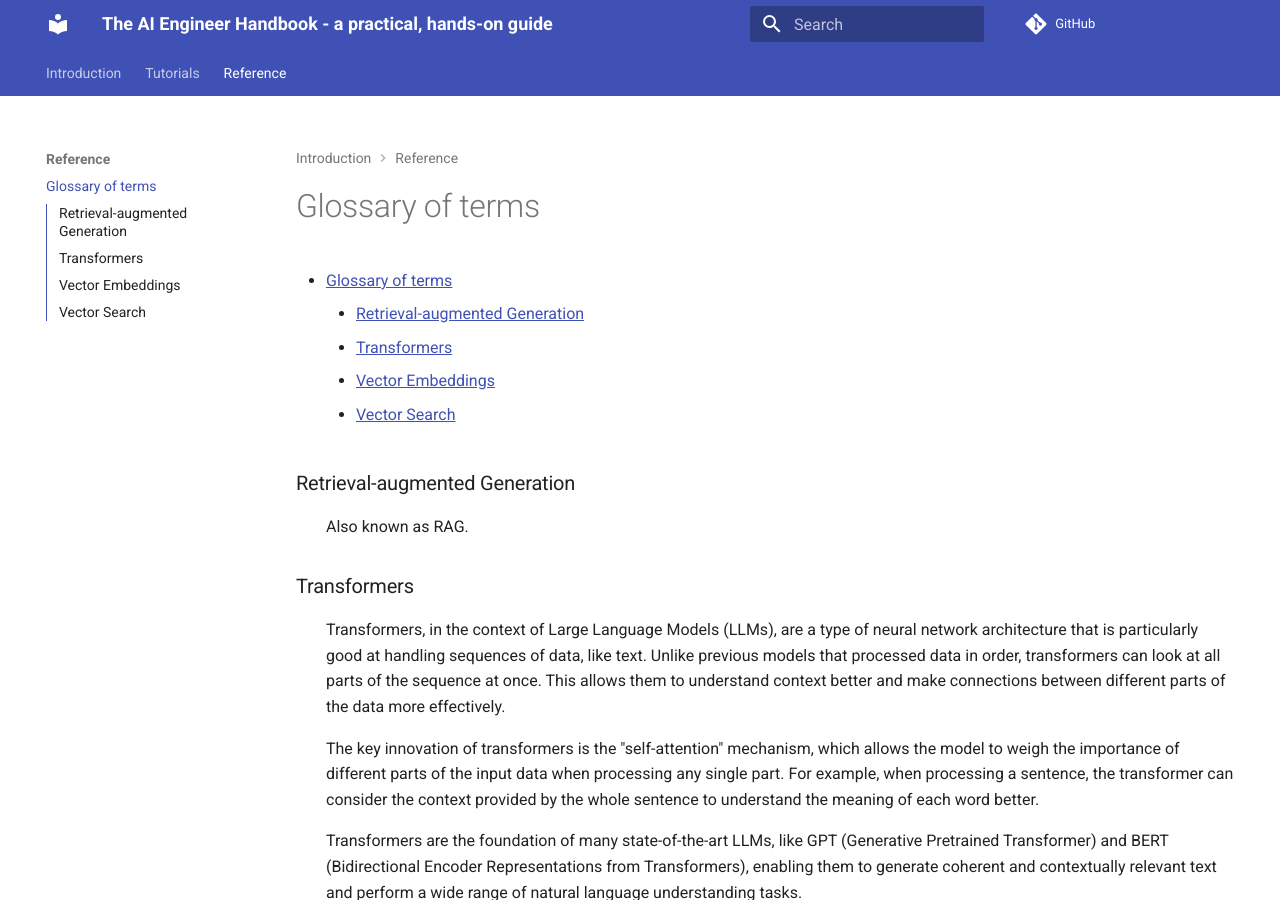
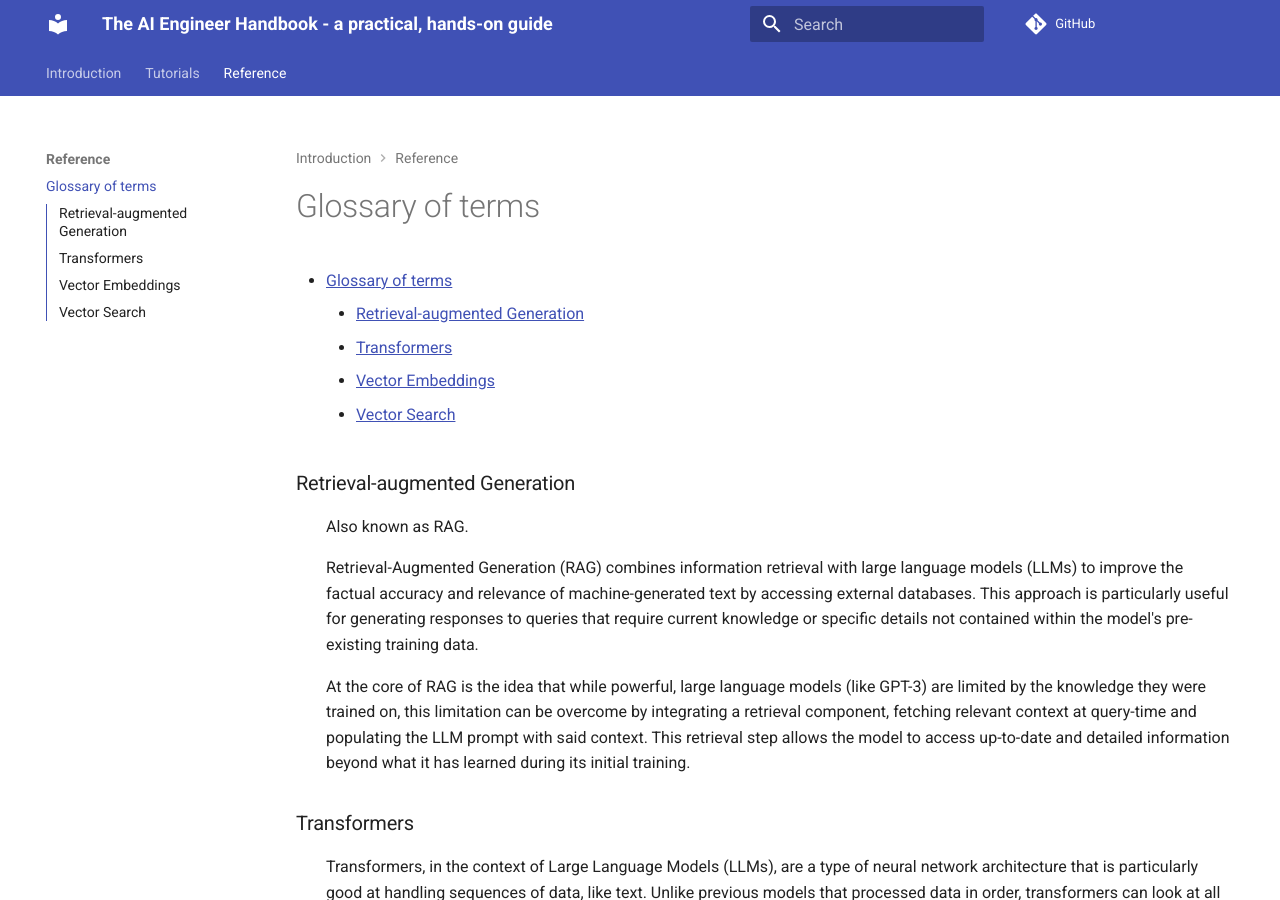
Before and after one commit to aiengineeralliance/ai-engineer-handbook, an MkDocs documentation site: the page built from docs/reference/glossary.md, in a window 1280 px wide and 900 px high. Built offline with MkDocs 1.6.1 and Material for MkDocs 9.7.7, drawn with Linux system fonts in a browser that asks for light colours; comment, search, counter and statistics services are not loaded.

Commit message:
Update RAG entry.

```diff
--- a/docs/reference/glossary.md
+++ b/docs/reference/glossary.md
@@ -4,6 +4,17 @@
 
 ### Retrieval-augmented Generation
 : Also known as RAG.
+
+    Retrieval-Augmented Generation (RAG) combines information retrieval with large language models (LLMs) to
+improve the factual accuracy and relevance of machine-generated text by accessing external databases.
+This approach is particularly useful for generating responses to queries that require current knowledge or
+specific details not contained within the model's pre-existing training data.
+
+    At the core of RAG is the idea that while powerful, large language models (like GPT-3) are limited by the knowledge they
+were trained on, this limitation can be overcome by integrating a retrieval component, fetching relevant context at query-time
+and populating the LLM prompt with said context. This retrieval step allows the model to access up-to-date and detailed information beyond what
+it has learned during its initial training.
+
 
 ### Transformers
 :   Transformers, in the context of Large Language Models (LLMs), are a type of neural network architecture that is particularly good at handling sequences of data, like text. Unlike previous models that processed data in order, transformers can look at all parts of the sequence at once. This allows them to understand context better and make connections between different parts of the data more effectively.
```
